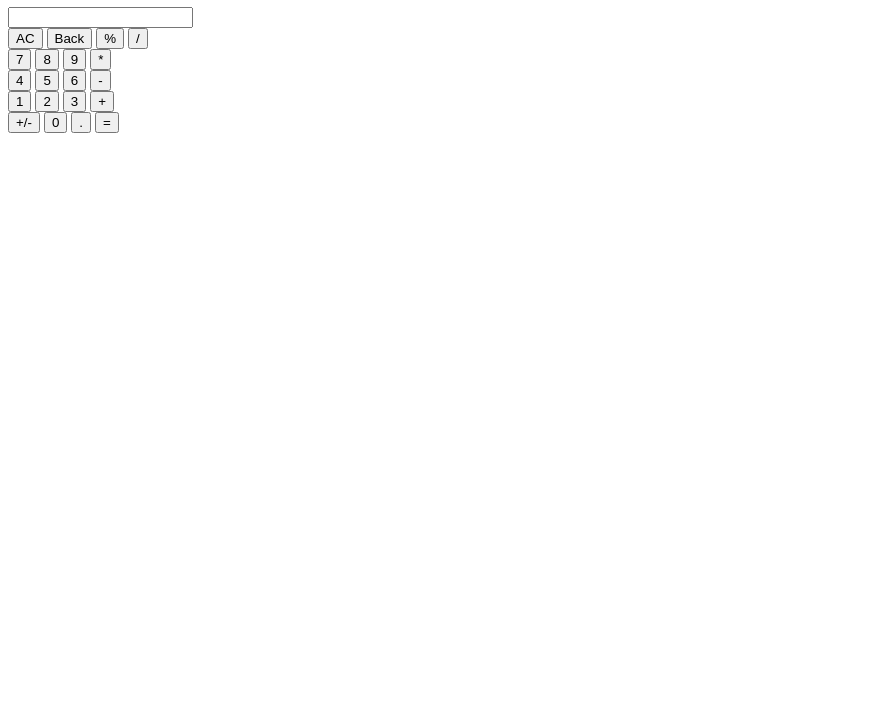
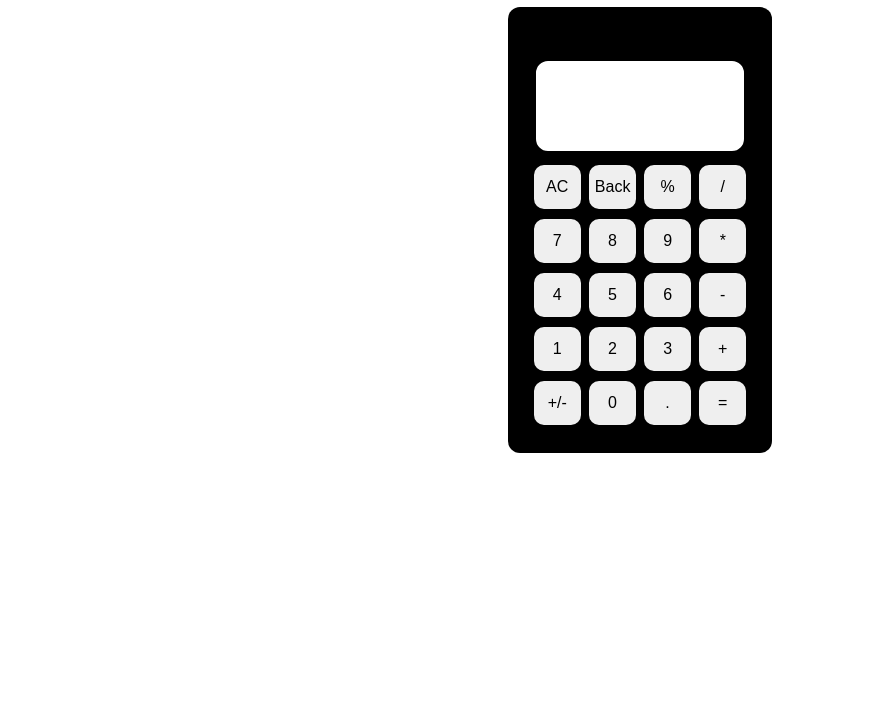
Before and after one commit to thats-nayan/Calculator, a plain HTML site: page index.html in a window 1280 px wide. Shown: the part 73-800 px from the top of the page, without its empty margins (0-874 px from the left). Drawn offline with Linux system fonts and the light colour scheme; files that its build step writes are made by us from their sources; the site is published under a folder, as on GitHub Pages, so addresses that start at the root find nothing.

Commit message:
Update index.html

```diff
--- a/index.html
+++ b/index.html
@@ -5,8 +5,7 @@
     <meta charset="UTF-8">
     <meta http-equiv="X-UA-Compatible" content="IE=edge">
     <meta name="viewport" content="width=device-width, initial-scale=1.0">
-    <link rel="stylesheet" href="/Project2_Calculator/style.css">
-    <link rel="stylesheet" href="/Project2_Calculator/utils.css">
+    <link rel="stylesheet" href="style.css">
     <title>Calculator</title>
 </head>
 <body>
@@ -44,6 +43,6 @@
             <button class="button">=</button>
         </div>
     </div>
-    <script src="/Project2_Calculator/script.js"></script>
+    <script src="script.js"></script>
 </body>
 </html>
```
